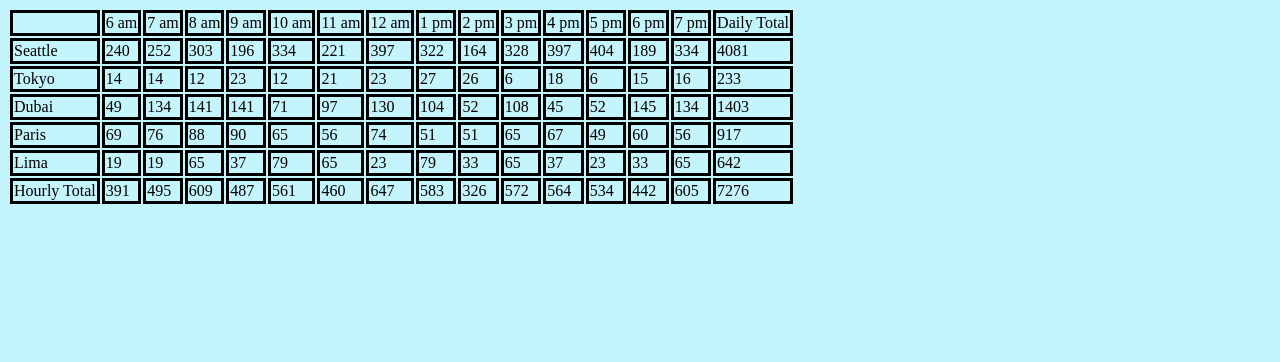
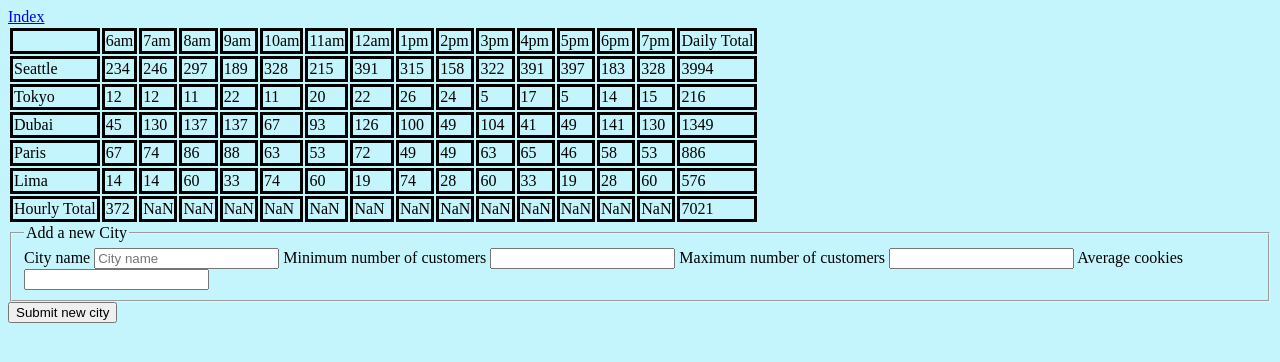
Before and after one commit to AlfredoOrquiz/cookie-stand, a plain HTML site: page sales.html in a window 1280 px wide. Drawn offline with Linux system fonts and the light colour scheme.

Commit message:
there is an error in the code. I am so close to figuring it out. I will finish tommorrow

```diff
--- a/JS/app.js
+++ b/JS/app.js
@@ -17,8 +17,14 @@ console.log("hello world!");
 let seattleBody = document.querySelector('body');
 let seattleMainList = document.getElementById('SeattleSales');
 
-let hours = ['6 am', '7 am', '8 am', '9 am', '10 am', '11 am',
-'12 am', '1 pm', '2 pm', '3 pm', '4 pm', '5 pm', '6 pm', '7 pm'];
+let hours = ['6am','7am','8am','9am','10am','11am','12am','1pm','2pm','3pm','4pm','5pm','6pm','7pm'];
+
+let hourlySales = [];
+for (let i = 0; i < hours.length; i++); {
+  hourlySales.push(0);
+}
+console.log(hourlySales);
+let grandTotalCookies = 0;
 
 function City(name, minCust, maxCust, avgCookies) {
   this.name = name;
@@ -27,8 +33,10 @@ function City(name, minCust, maxCust, avgCookies) {
   this.avgCookies = avgCookies;
   this.totalCookies = 0;
 
+  this.hourly = [];
+
   this.randomCustomers = function() {
-    return Math.ceil(Math.random() * (this.maxCust - this.minCust + 1) + this.minCust);
+    return Math.floor(Math.random() * (this.maxCust - this.minCust + 1) + this.minCust);
   };
 
   this.cookiesPerHour = function() {
@@ -36,16 +44,13 @@ function City(name, minCust, maxCust, avgCookies) {
         let hourlyCookie = Math.ceil(this.randomCustomers() * this.avgCookies);
         this.hourly.push(hourlyCookie);
         this.totalCookies += hourlyCookie;
-        console.log(hourlyCookie);
+        // console.log(hourlyCookie);
       }
-      this.hourly.push(`Total cookies: ${this.totalCookies} cookies.`);
-      console.log(this.totalCookies);
-    console.log(this.cookiesPerHour);
+      return this.hourly;
+      // this.hourly.push(this.totalCookies);
+    //   console.log(this.totalCookies);
+    // console.log(this.cookiesPerHour);
   };
-
-  this.hourly = [
-
-  ];
 
   this.renderTable = function() {
     this.cookiesPerHour();
@@ -55,17 +60,21 @@ function City(name, minCust, maxCust, avgCookies) {
     let tableData = document.createElement('td');
     tableData.textContent = this.name;
     tableRow.appendChild(tableData);
-    // Make a "for" loop for the hourly
     for (let i = 0; i < hours.length; i++) {
       let hourlyData = document.createElement('td');
       hourlyData.textContent = this.hourly[i];
       tableRow.appendChild(hourlyData);
+      hourlySales[i] += parseInt(this.hourly[i]);
     }
     let totalCookies = document.createElement('td');
     totalCookies.textContent = this.totalCookies;
+    grandTotalCookies += this.totalCookies;
     tableRow.appendChild(totalCookies);
   };
-};
+}
+
+
+function tHead() {
   let tableHead = document.querySelector('thead');
   let tableRow = document.createElement('tr');
   tableHead.appendChild(tableRow);
@@ -79,7 +88,9 @@ for (let i = 0; i < hours.length; i++) {
   let dailyData = document.createElement('td');
   dailyData.textContent = 'Daily Total';
   tableRow.appendChild(dailyData);
+}
 
+tHead();
 
 let seattle = new City('Seattle', 23, 65, 6.3);
 let tokyo = new City('Tokyo', 3, 24, 1.2);
@@ -93,20 +104,43 @@ dubai.renderTable();
 paris.renderTable();
 lima.renderTable();
 
+function tFooter(){
   let footerTable = document.querySelector('tfoot');
-tableRow = document.createElement('tr');
+  let tableRow = document.createElement('tr');
   footerTable.appendChild(tableRow);
   let hourlyTableData = document.createElement('td');
   hourlyTableData.textContent = 'Hourly Total';
   tableRow.appendChild(hourlyTableData);
   for (let i = 0; i < hours.length; i++) {
     let hourlyTotal = document.createElement('td');
-  hourlyTotal.textContent = seattle.hourly [i] + tokyo.hourly [i] + dubai.hourly [i] + paris.hourly [i] + lima.hourly [i];
+    hourlyTotal.textContent = hourlySales[i];
     tableRow.appendChild(hourlyTotal);
   }
 let totalData = document.createElement('td');
-totalData.textContent = seattle.totalCookies + tokyo.totalCookies + dubai.totalCookies + paris.totalCookies + lima.totalCookies;
+totalData.textContent = grandTotalCookies;
 tableRow.appendChild(totalData);
+}
+
+let addedCity = document.querySelector('form');
+function newCitySubmit(event) {
+  event.preventDefault();
+  let cityName = (event.target.cityName.value);
+  let minCust = parseInt(event.target.minCust.value);
+  let maxCust = parseInt(event.target.maxCust.value);
+  let avg = parseInt(event.target.avg.value);
+  cityName = new City(cityName, minCust, maxCust, avg);
+
+  console.log(event.target.cityName.value);
+  console.log(event.target.minCust.value);
+  console.log(event.target.maxCust.value);
+  console.log(event.target.avg.value);
+  cityName.renderTable();
+}
+addedCity.addEventListener('submit', newCitySubmit);
+
+tFooter();
+
+
 
 // seattle.randomCustomers();
 // seattle.cookiesPerHour();
--- a/index.html
+++ b/index.html
@@ -3,6 +3,7 @@
   <head>
     <meta charset="UTF-8">
     <title>Cookie stand</title>
+    <link rel="" href="sales.html">
     <link rel="stylesheet" href="CSS/styles.css">
     <script src="https://kit.fontawesome.com/47725d4d44.js" crossorigin="anonymous"></script>
   </head>
@@ -16,6 +17,7 @@
     <img class="Fish" src="Images/fish.jpg" alt="Fish-Img">
     <img class="Shirt" src="Images/shirt.jpg" alt="Shirt-Img">
     <img class="Frosted" src="Images/frosted-cookie.jpg" alt="Frosted-Img">
+    <a href="sales.html">Sales</a>
     <h2>Location</h2>
     <ul>
       <li>2210 Westlake Ave, Seattle, WA 98121</li>
@@ -54,7 +56,6 @@
         <a>© Copyright 2022 Salmon Cookies</a>
       </div>
     </footer>
-    <!-- Link to the sales.html -->
   </body>
   <!-- <script src = 'JS/app.js'></script> -->
 </html>
--- a/sales.html
+++ b/sales.html
@@ -4,8 +4,10 @@
     <meta charset="UTF-8">
     <title>Cookie stand</title>
     <link rel="stylesheet" href="CSS/styles.css">
+    <link rel="" href="sales.html">
   </head>
   <body>
+    <a href="index.html">Index</a>
     <div>
       <table>
         <thead>
@@ -18,8 +20,28 @@
 
         </tfoot>
       </table>
+
+      <section>
+        <form id="form">
+          <fieldset>
+            <legend>Add a new City</legend>
+            <label for="cityName">City name
+              <input type="text" name="cityName" placeholder="City name" id="cityName">
+            </label>
+            <label for="minCust">Minimum number of customers
+              <input type="number" name="minCust" id="minCust">
+            </label>
+            <label for="maxCust">Maximum number of customers
+              <input type="number" name="maxCust" id="maxCust">
+            </label>
+            <label for="avg">Average cookies
+              <input type="number" name="avg" id="avg">
+            </label>
+          </fieldset>
+          <button type="Submit">Submit new city</button>
+        </form>
+      </section>
     </div>
-    <!-- link to the index.html -->
   </body>
   <script src = 'JS/app.js'></script>
 </html>
```
Lines whose indentation alone changed are shown as unchanged.
